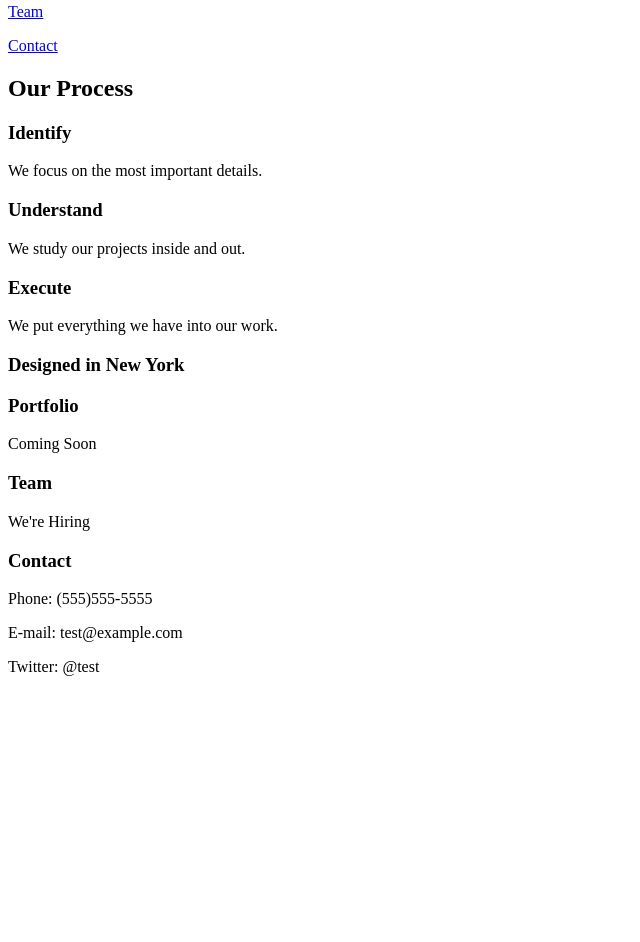
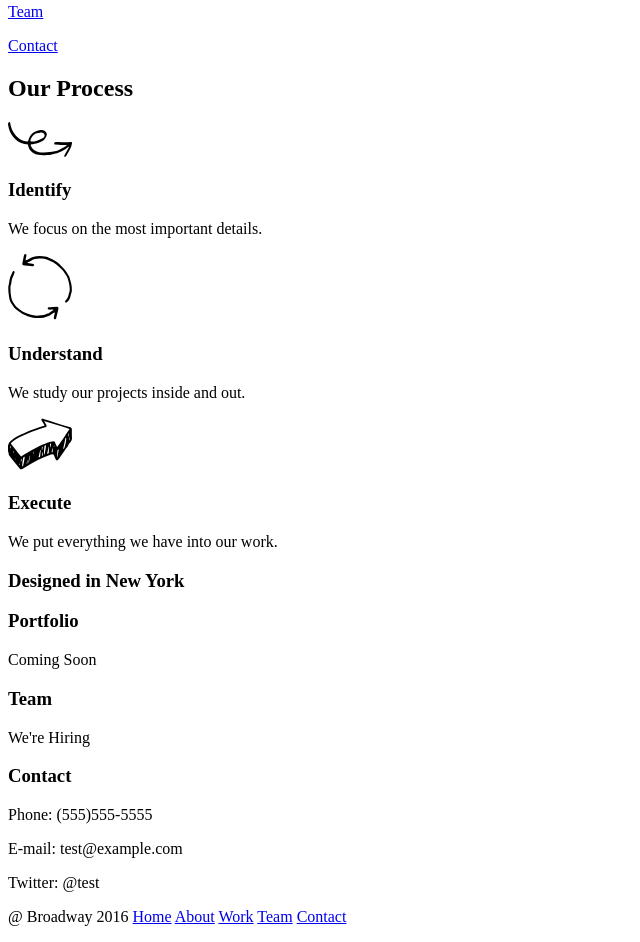
Before and after one commit to emmaendicott/broadway, a plain HTML site: page index.html in a window 1280 px wide. Shown: the part 179-1121 px from the top of the page, without its empty margins (0-640 px from the left). Before the commit the page ends 871 px from the top, so only its background shows below. Drawn offline with Linux system fonts and the light colour scheme.

Commit message:
Add all html text

```diff
--- a/index.html
+++ b/index.html
@@ -18,12 +18,16 @@
 
     <div class="process">
     <h2 class="subheading">Our Process</h2>
+    <p><img src="resources/images/identify.svg"></p>
     <h3>Identify</h3>
       <p>We focus on the most important details.</p>
+    <p><img src="resources/images/understand.svg"></p>
     <h3>Understand</h3>
       <p>We study our projects inside and out.</p>
+    <p><img src="resources/images/execute.svg"></p>
     <h3>Execute</h3>
       <p>We put everything we have into our work.</p>
+    </div>
 
     <div class="newyork">
       <h3 class="designed">Designed in New York</h3>
@@ -35,8 +39,10 @@
           <p>Phone: (555)555-5555</p>
           <p>E-mail: test@example.com</p>
           <p>Twitter: @test</p>
+    </div>
 
-
+    <footer>
+      <p>@ Broadway 2016 <a href="home.html">Home</a> <a href="about.html">About</a> <a href="work.html">Work</a> <a href="team.html">Team</a> <a href="contact.html">Contact</a>
 
 
 
```
